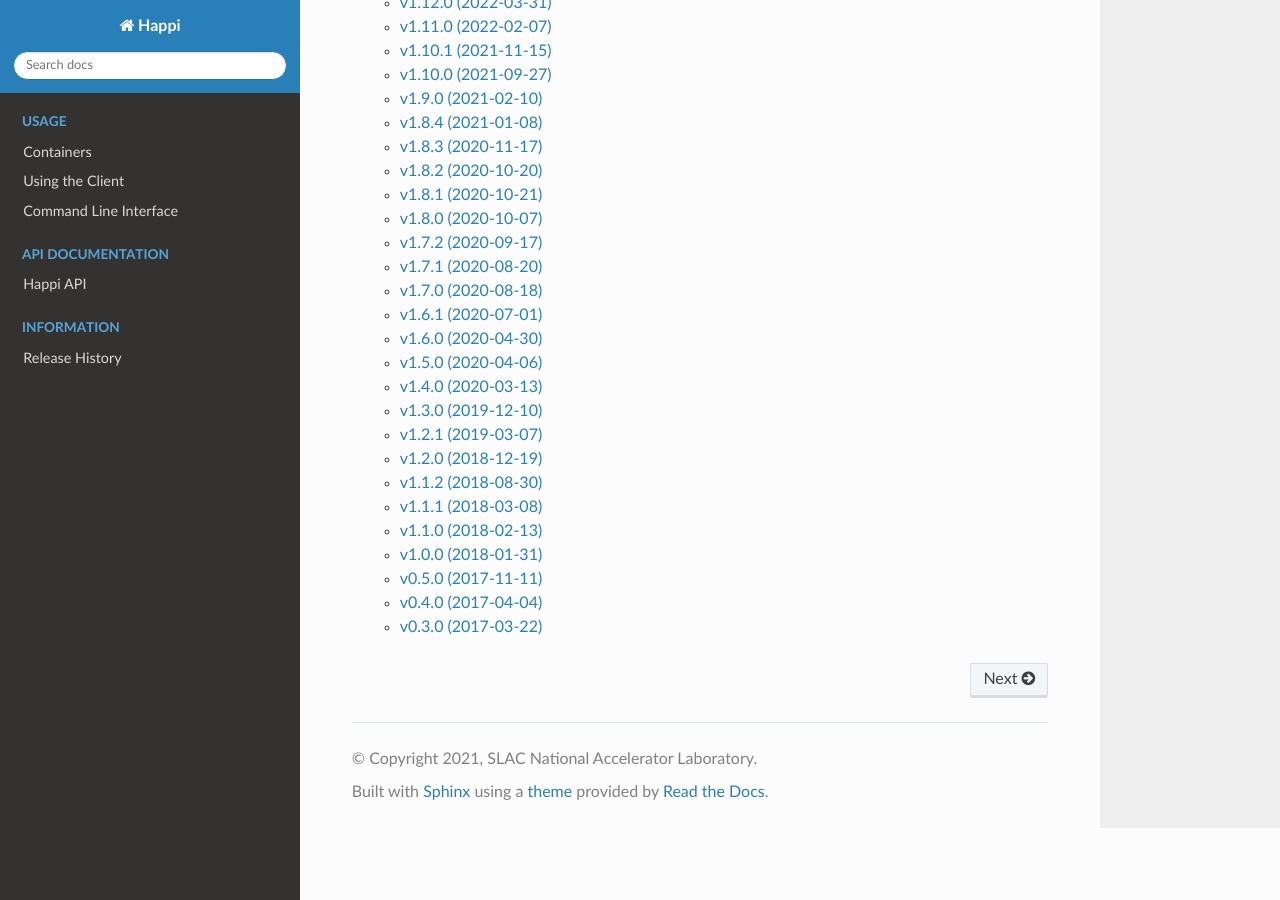
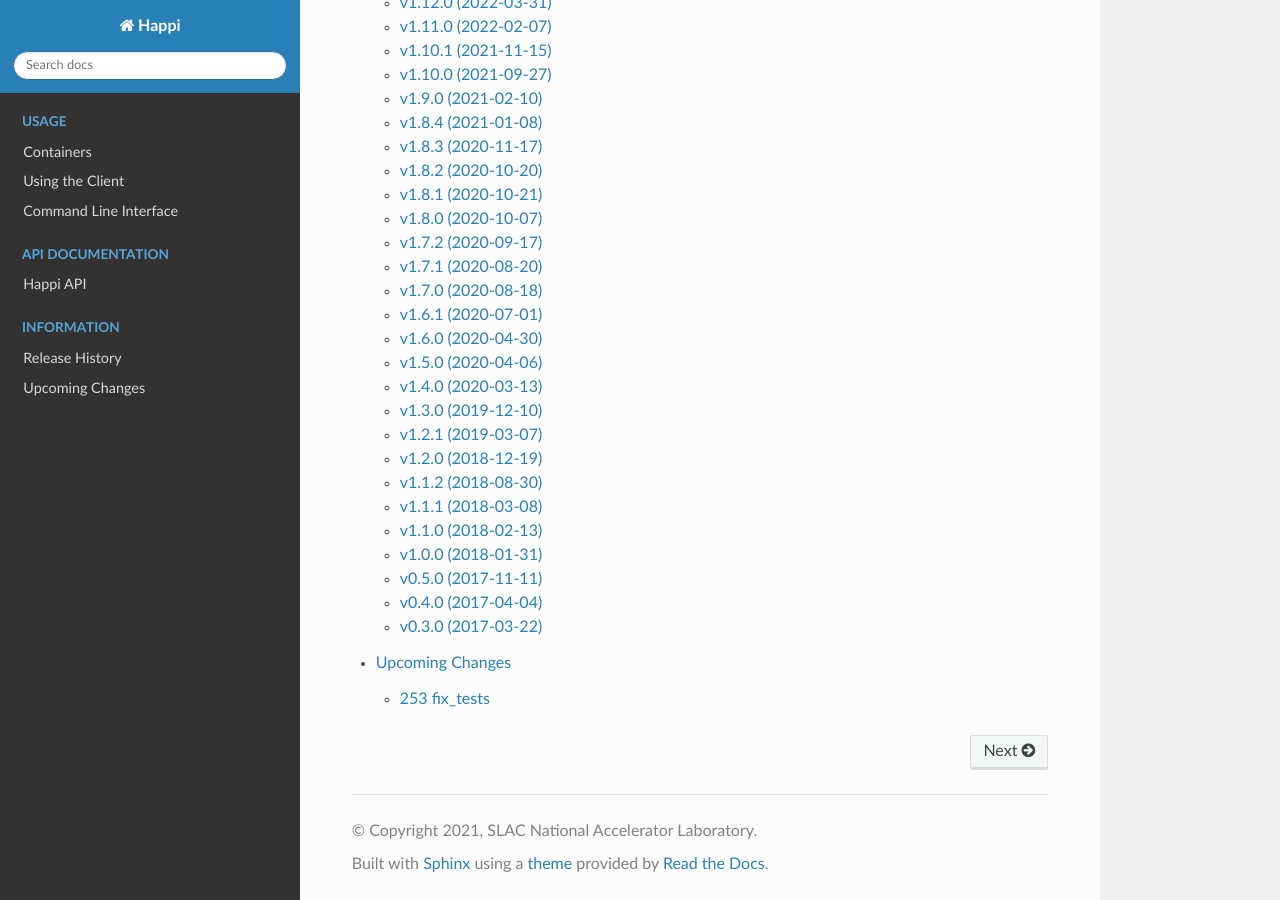
Before and after one commit to pcdshub/happi, a Sphinx documentation site: the page built from docs/source/index.rst, in a window 1280 px wide and 900 px high, scrolled down 1414 px. Built offline with Sphinx 7.4.7 and the Read the Docs theme 2.0.0, drawn with Linux system fonts in a browser that asks for light colours.

Commit message:
DOC: include release notes but exclude templates from sphinx

```diff
--- a/docs/source/conf.py
+++ b/docs/source/conf.py
@@ -93,7 +93,7 @@
 # List of patterns, relative to source directory, that match files and
 # directories to ignore when looking for source files.
 # This patterns also effect to html_static_path and html_extra_path
-exclude_patterns = []
+exclude_patterns = ['upcoming_release_notes/template*']
 
 # The reST default role (used for this markup: `text`)
 default_role = 'any'
--- a/docs/source/index.rst
+++ b/docs/source/index.rst
@@ -31,3 +31,4 @@ provide relevant metadata based on the object type.
    :caption: Information
 
    releases.rst
+   upcoming_changes.rst
```
